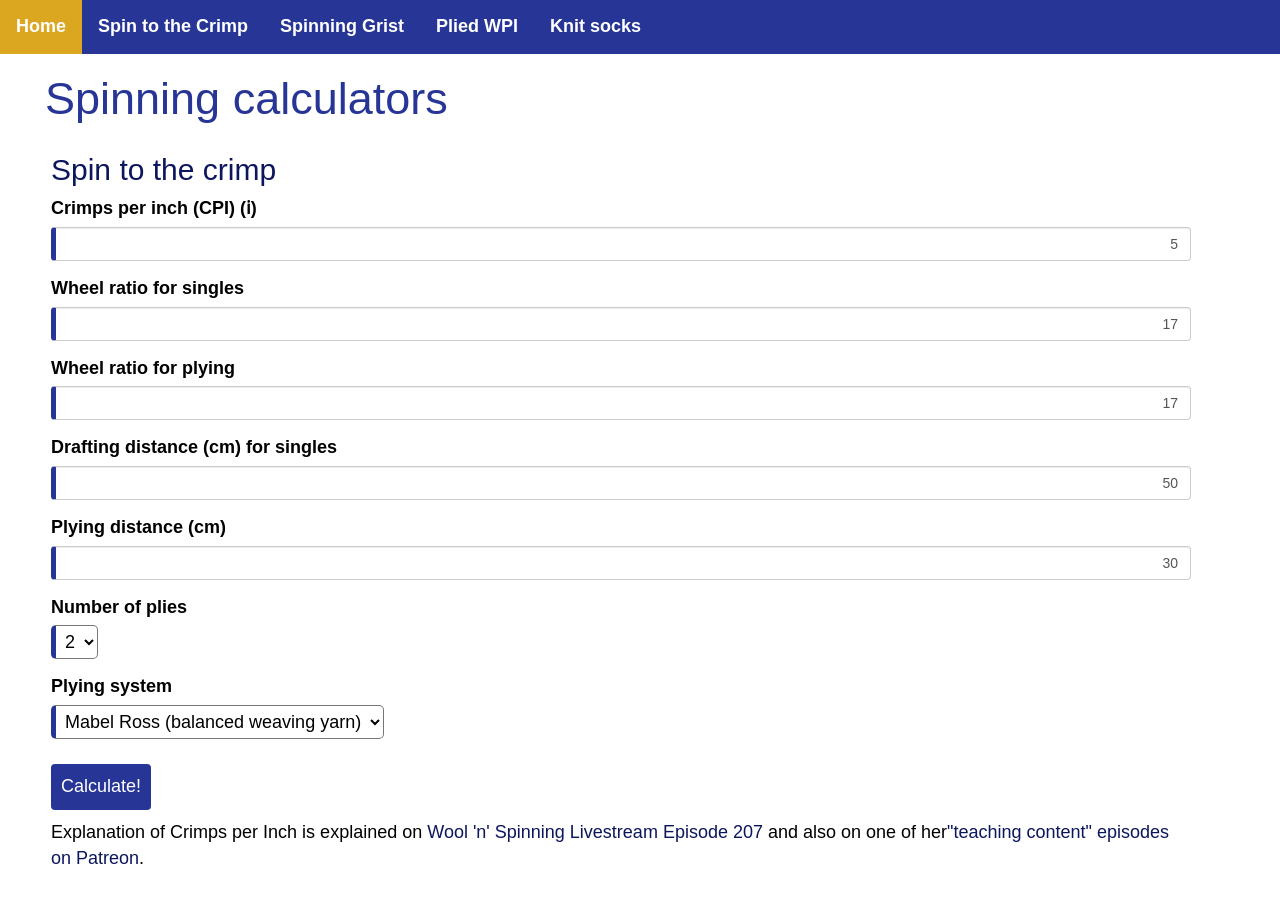
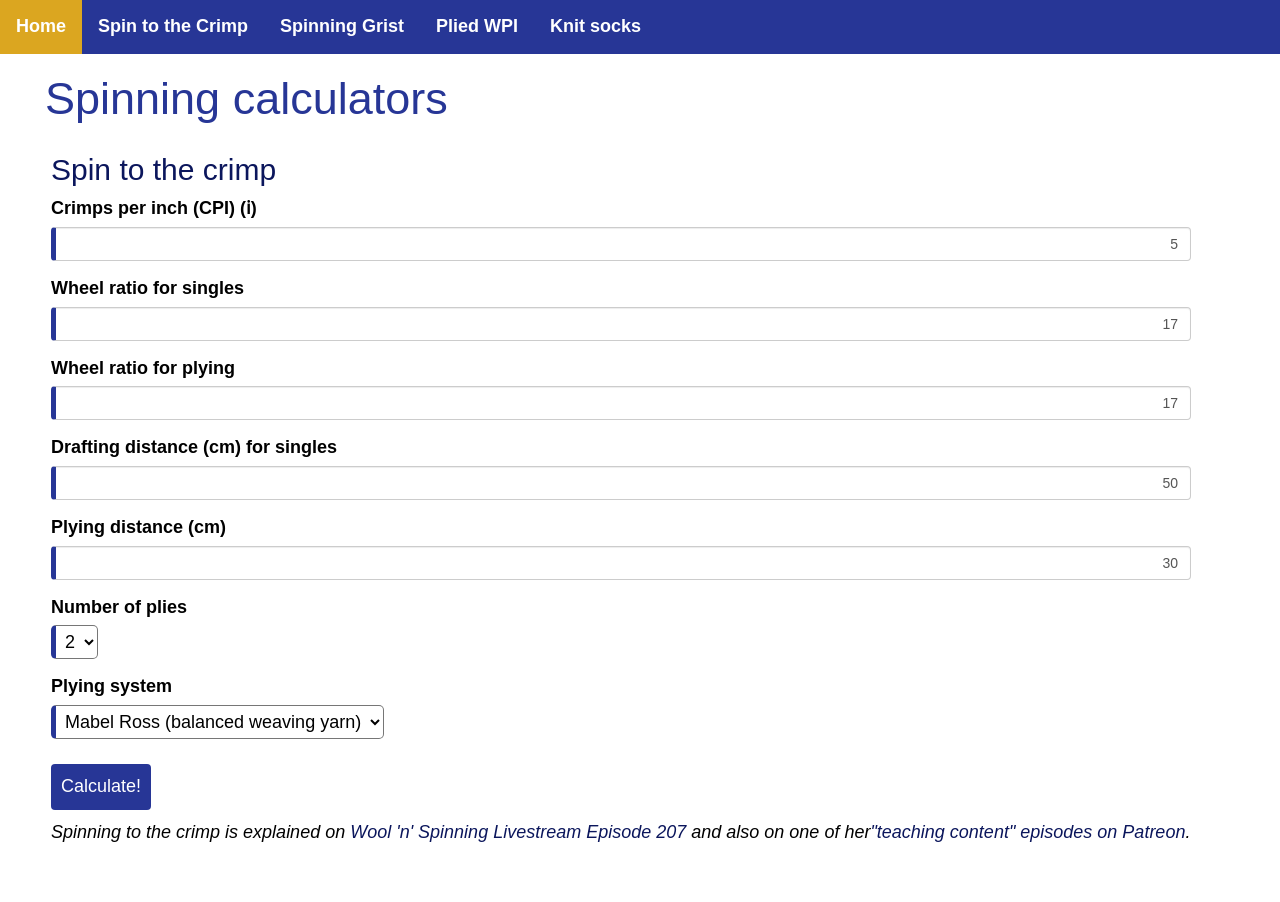
Before and after one commit to EvelineV/spinning, an Angular app: page /spin-to-crimp in a window 1280 px wide. Shown: the top 902 px of the page. Built offline with nearby package versions, Linux system fonts and the light colour scheme.

Commit message:
fix copy

```diff
--- a/src/app/spin-to-crimp/spin-to-crimp.component.html
+++ b/src/app/spin-to-crimp/spin-to-crimp.component.html
@@ -62,11 +62,10 @@
         You need <span id="treadles_plying">{{ results.treadles_plying.toFixed(1) }}</span> treadles per plying
         distance. Don't forget to round up because you will lose some twist in the finishing. This will give you a TPI
         equal to CPI. Your BPI will be <span id="bpi">{{results.bpi}}</span>.<br>
-        <i>These values do not update automatically. If you change input values, please press the "calculate" button
-            again.</i>
+        <i>These values do not update automatically. If you change input values, please press the "calculate" button again.</i>
     </p>
 
-    <p>
-        Explanation of Crimps per Inch is explained on <a href="https://www.youtube.com/watch?v=KOLCEYHZZUs">Wool 'n' Spinning Livestream Episode 207</a> and also on one of her<a href="https://www.patreon.com/posts/spinning-purls-61296606">"teaching content" episodes on Patreon</a>.
-    </p>
+    <p><i>
+        Spinning to the crimp is explained on <a href="https://www.youtube.com/watch?v=KOLCEYHZZUs">Wool 'n' Spinning Livestream Episode 207</a> and also on one of her<a href="https://www.patreon.com/posts/spinning-purls-61296606">"teaching content" episodes on Patreon</a>.
+    </i></p>
 </div>
```
